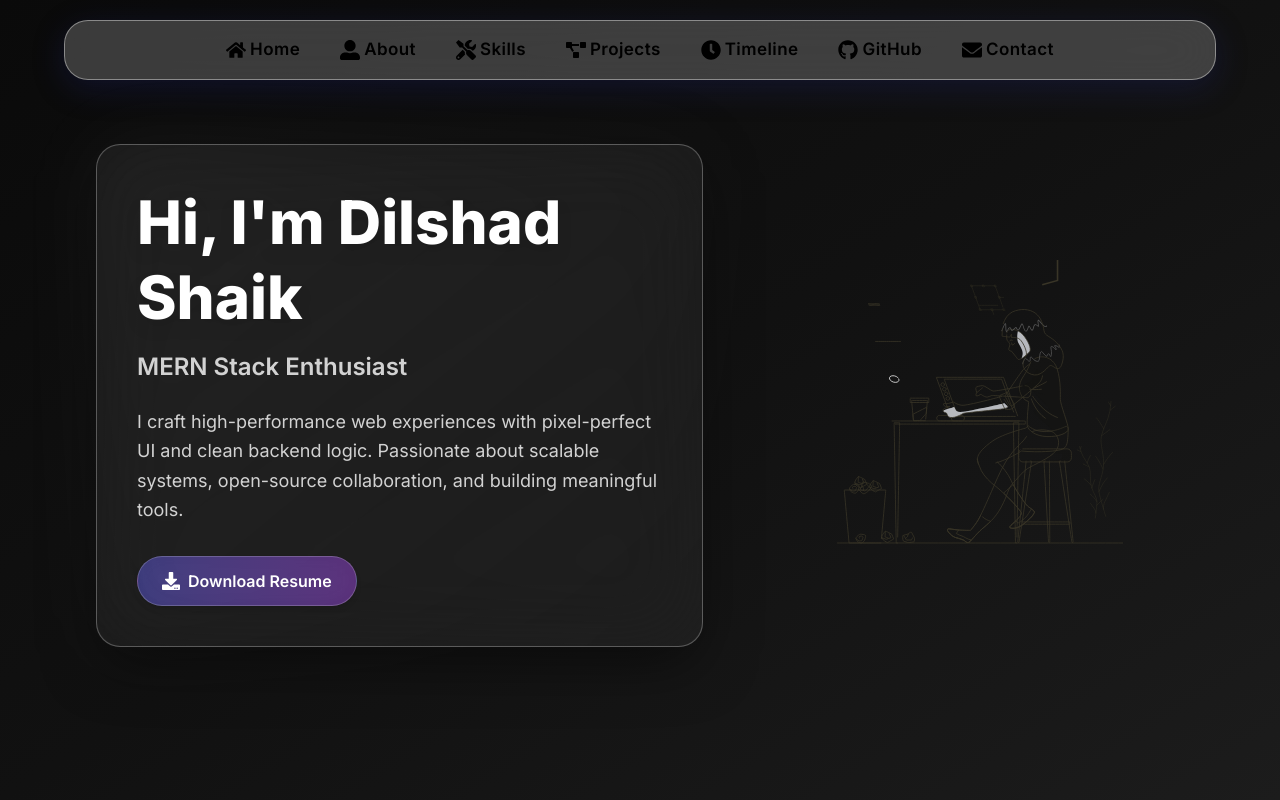
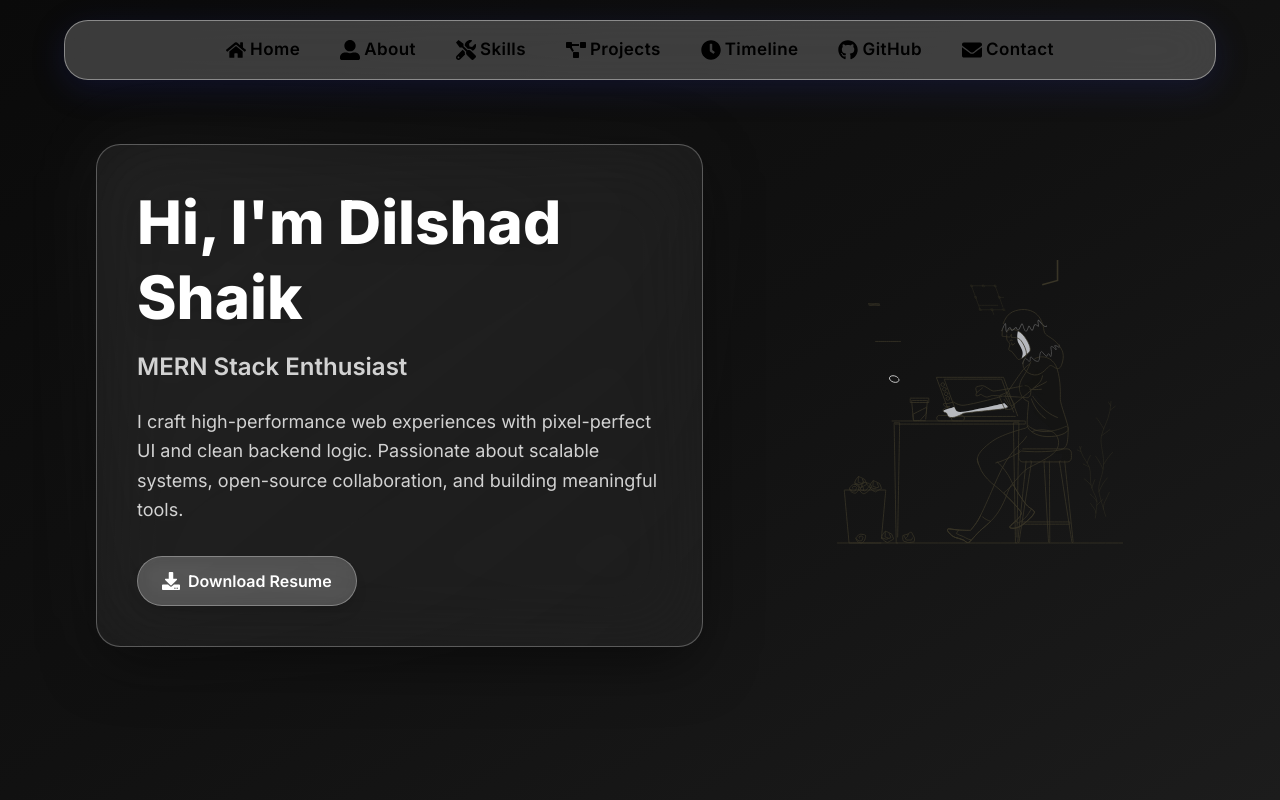
Before and after one commit to Dilshad-shaik-14/Myportfolio, a React (Vite) app: page / in a window 1280 px wide. Shown: the top 800 px of the page. Built offline with nearby package versions, Linux system fonts and the light colour scheme; no server answers.

Commit message:
style: Update styling in GitHubProfileReadme and Hero components for improved readability and aesthetics; adjust padding and text colors based on screen size

```diff
--- a/src/pages/Github.jsx
+++ b/src/pages/Github.jsx
@@ -114,7 +114,7 @@ export default function GitHubProfileReadme() {
 
         {/* RIGHT PANEL - Animated Markdown */}
         <motion.div
-          className="md:col-span-2 overflow-auto max-h-[80vh] scroll-pb-16 pb-16 p-8 rounded-3xl bg-white/40 dark:bg-white/10 backdrop-blur-lg border border-white/20 shadow-xl custom-scroll markdown-body text-white"
+          className="md:col-span-2 overflow-auto max-h-[80vh] scroll-pb-16 pb-16 p-4 sm:p-8 rounded-3xl bg-white dark:bg-gray-900 backdrop-blur-lg border border-white/20 shadow-xl custom-scroll markdown-body"
           initial={{ opacity: 0, y: 50 }}
           whileInView={{ opacity: 1, y: 0 }}
           transition={{ duration: 0.9 }}
@@ -135,8 +135,15 @@ export default function GitHubProfileReadme() {
                 flex-wrap: wrap;
                 gap: 8px;
               }
-              .markdown-body, .markdown-body * {
-                color: white !important;
+              @media (max-width: 767px) {
+                .markdown-body, .markdown-body * {
+                  color: #222 !important;
+                }
+              }
+              @media (min-width: 768px) {
+                .markdown-body, .markdown-body * {
+                  color: #fff !important;
+                }
               }
             `}
           </style>
--- a/src/pages/Hero.jsx
+++ b/src/pages/Hero.jsx
@@ -54,12 +54,8 @@ export default function Hero() {
             download
             target="_blank"
             rel="noopener noreferrer"
-            className="inline-flex items-center gap-2 px-6 py-3 text-sm sm:text-base rounded-full font-semibold
-                       text-white bg-gradient-to-r from-indigo-500/40 to-purple-500/40
-                       hover:from-indigo-600/70 hover:to-purple-600/70
-                       hover:shadow-[0_0_20px_rgba(99,102,241,0.6)]
-                       border border-white/20 backdrop-blur-lg shadow-md transition-all duration-300"
-          >
+              className="inline-flex items-center gap-2 px-6 py-3 rounded-full font-semibold text-white backdrop-blur-md bg-white/20 border border-white/30 shadow-lg hover:bg-white/40 hover:text-blue-700 transition-all duration-300">
+
             <FaDownload className="text-lg" /> Download Resume
           </a>
         </div>
```
